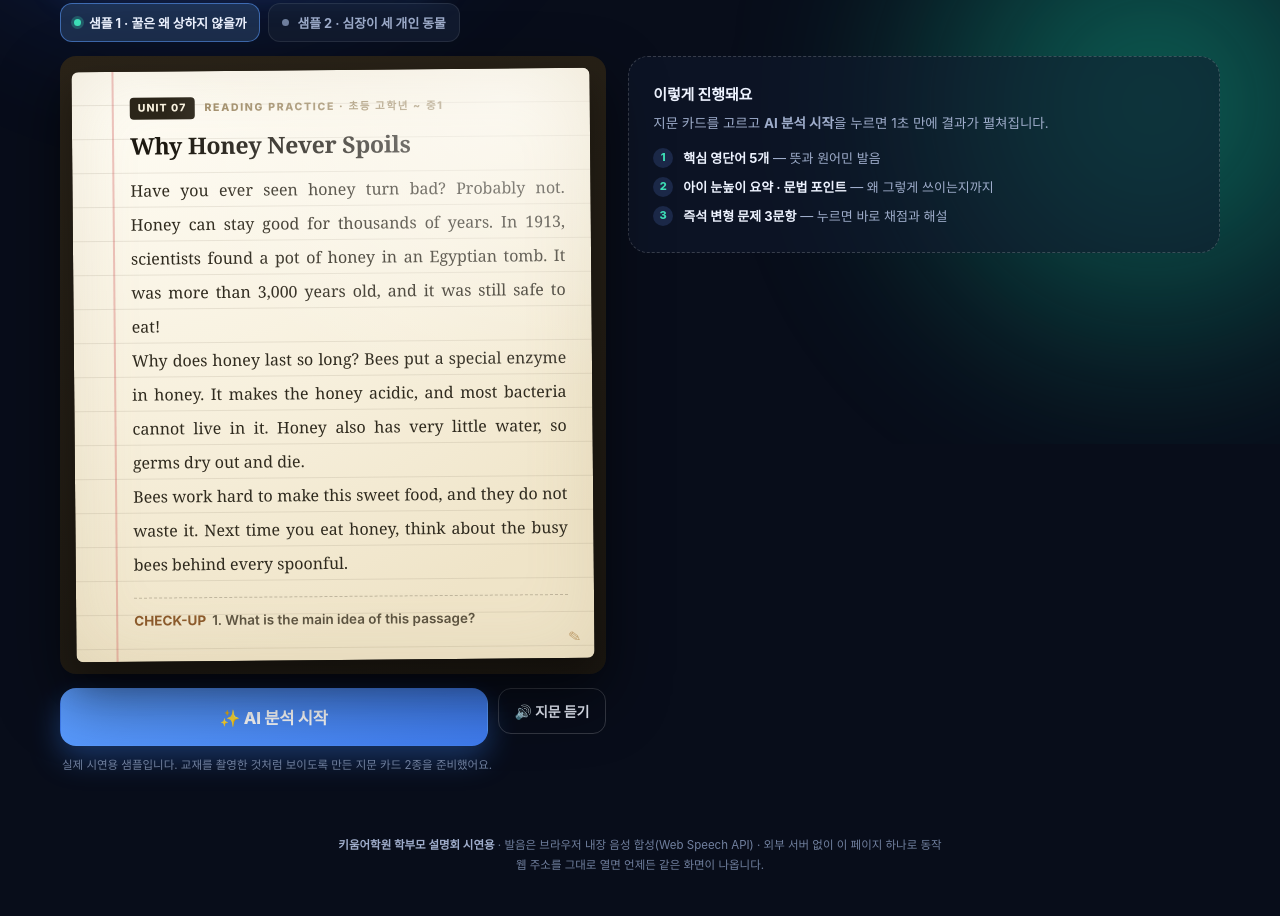
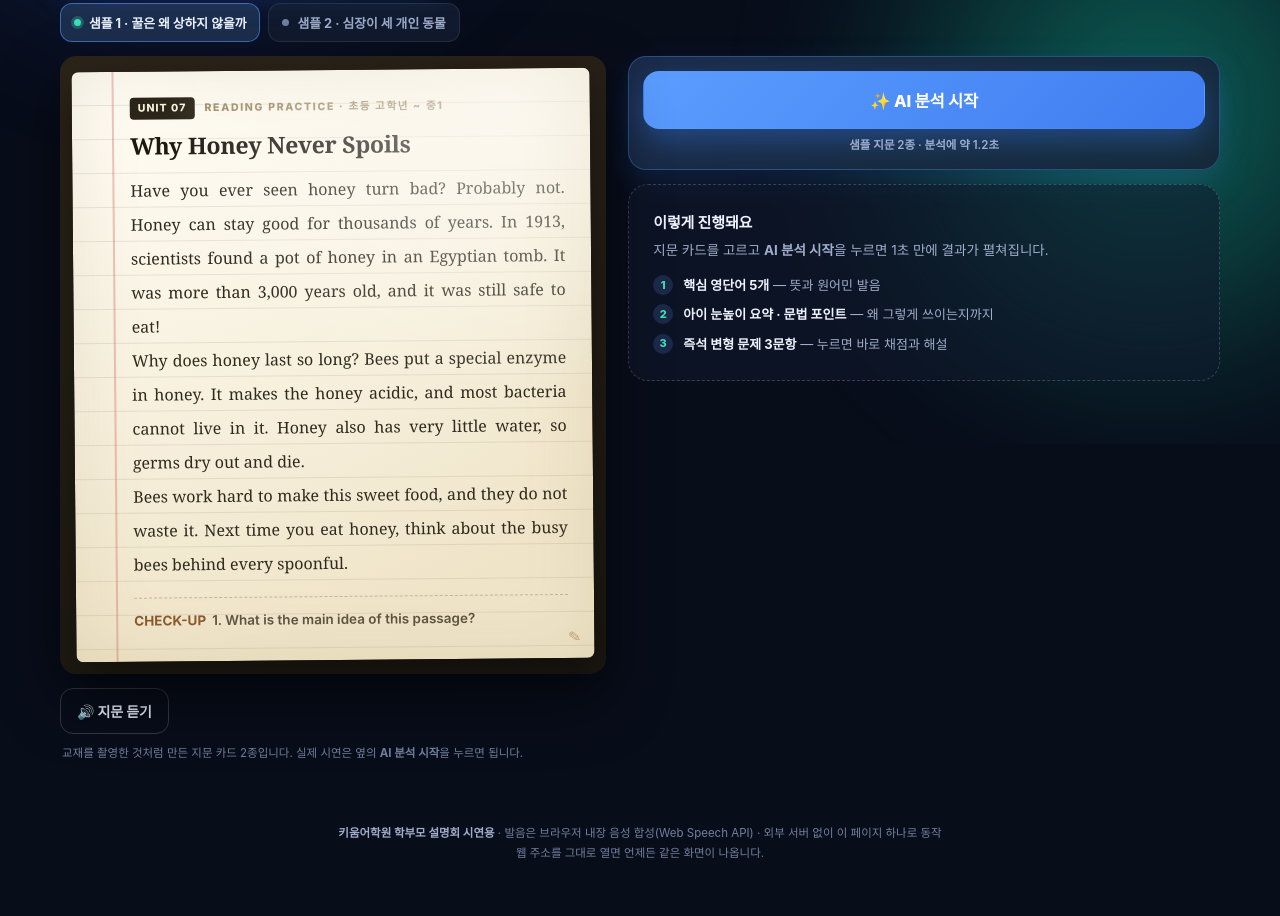
Before and after one commit to xepillos80-del/skydash3, a plain HTML site: page kiwoom-demo.html in a window 1280 px wide. Shown: the part 356-1272 px from the top of the page. Drawn offline with Linux system fonts and the light colour scheme.

Commit message:
kiwoom-demo: move primary analyze button beside the passage

```diff
--- a/kiwoom-demo.html
+++ b/kiwoom-demo.html
@@ -95,6 +95,9 @@ button{font-family:inherit}
 
 .demo-grid{display:grid;grid-template-columns:minmax(0,.96fr) minmax(0,1.04fr);gap:22px;align-items:start}
 .col-left,.col-right{min-width:0}
+.run-card{display:flex;flex-direction:column;gap:8px;margin-bottom:14px;padding:14px;border-radius:18px;border:1px solid color-mix(in srgb,var(--accent) 32%,transparent);background:linear-gradient(150deg,color-mix(in srgb,var(--accent) 13%,var(--panel)),color-mix(in srgb,var(--accent2) 8%,var(--panel)));box-shadow:0 14px 34px rgba(59,130,246,.18)}
+.run-card .btn{width:100%}
+.run-hint{font-size:11.5px;color:var(--muted);text-align:center;font-weight:600}
 
 /* ---------- paper (교재 사진처럼) ---------- */
 .paper-shell{position:relative;border-radius:16px;padding:14px;background:linear-gradient(160deg,#2a2318,#1a1610);box-shadow:var(--shadow)}
@@ -357,12 +360,15 @@ button{font-family:inherit}
           </div>
         </div>
         <div class="paper-actions">
-          <button class="btn primary xl" id="t1Run">✨ AI 분석 시작</button>
           <button class="btn ghost" id="t1Read">🔊 지문 듣기</button>
         </div>
-            <p class="micro">실제 시연용 샘플입니다. 교재를 촬영한 것처럼 보이도록 만든 지문 카드 2종을 준비했어요.</p>
+        <p class="micro">교재를 촬영한 것처럼 만든 지문 카드 2종입니다. 실제 시연은 옆의 <b>AI 분석 시작</b>을 누르면 됩니다.</p>
       </div>
       <div class="col-right">
+        <div class="run-card">
+          <button class="btn primary xl" id="t1Run">✨ AI 분석 시작</button>
+          <span class="run-hint">샘플 지문 2종 · 분석에 약 1.2초</span>
+        </div>
         <div class="placeholder" id="t1Placeholder">
           <h4>이렇게 진행돼요</h4>
           <p>지문 카드를 고르고 <b>AI 분석 시작</b>을 누르면 1초 만에 결과가 펼쳐집니다.</p>
```
